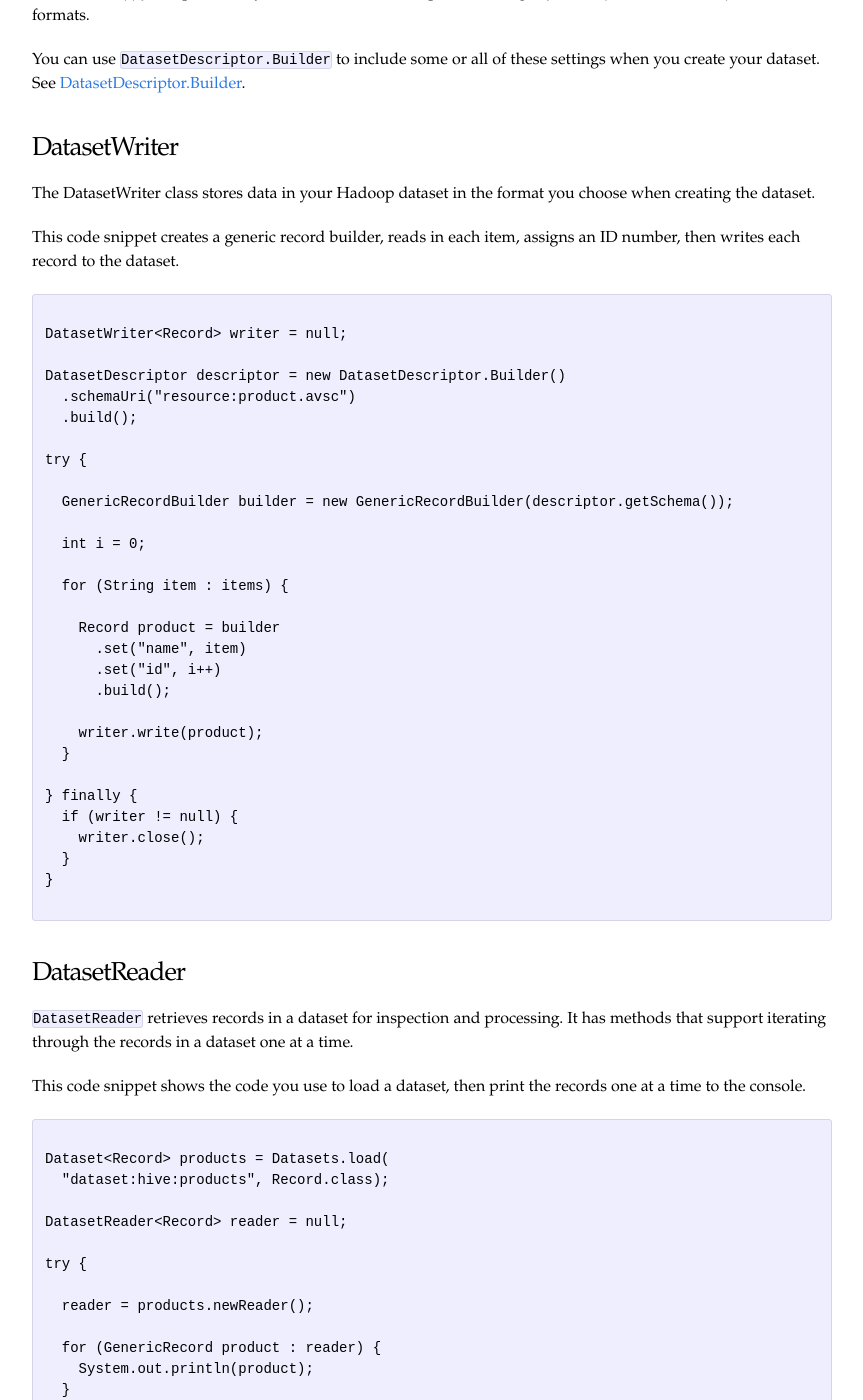
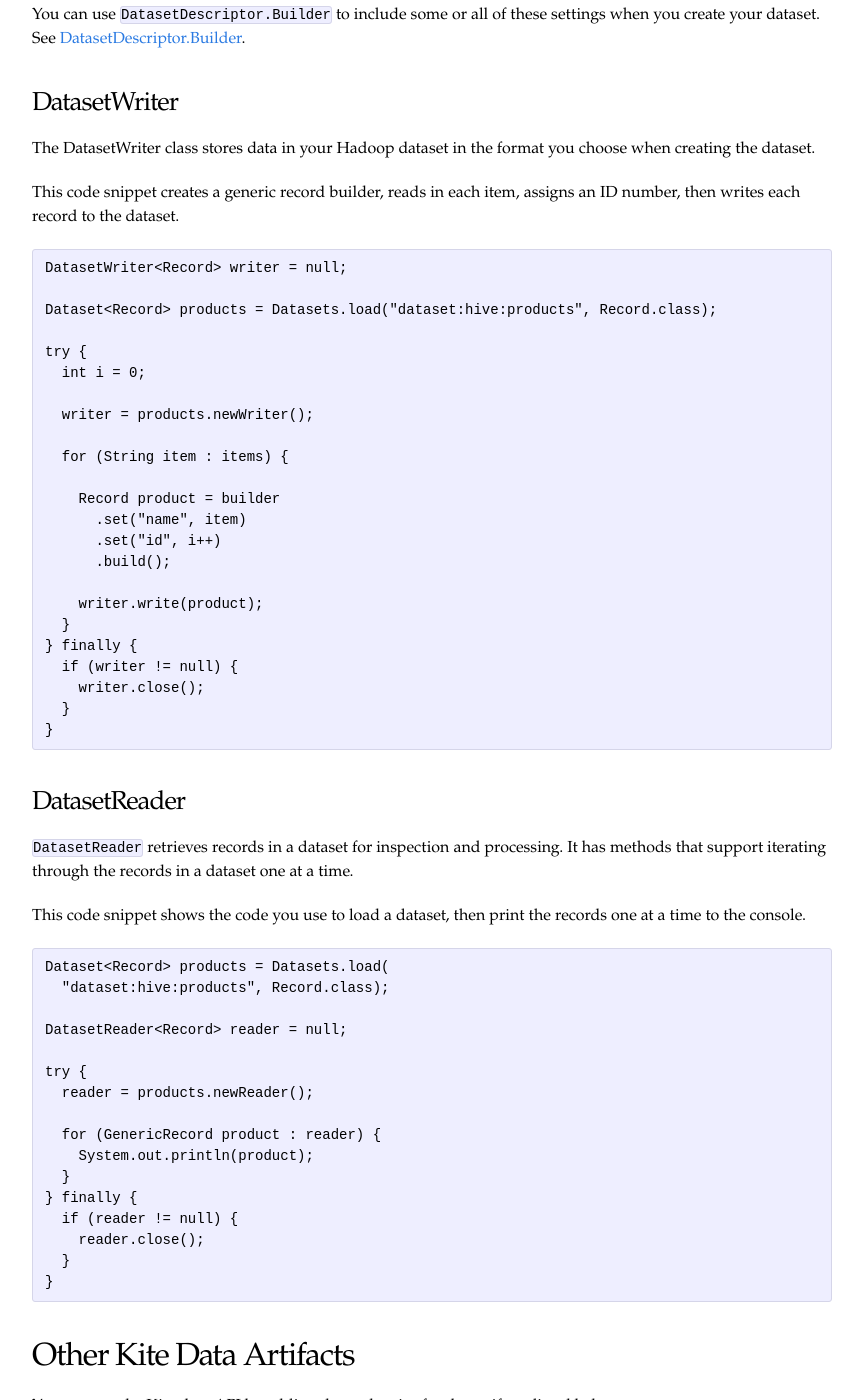
Before and after one commit to kite-sdk/kite-docs, a Jekyll site: the page built from DatasetAPI.md, in a window 1280 px wide and 1400 px high, scrolled down 4164 px. Shown: the whole window, without its empty margins (208-1071 px from the left). Built offline with Jekyll 4.4.1, drawn with Linux system fonts in a browser that asks for light colours; some of the changed text lies outside the part shown.

Commit message:
Edits based on feedback.

````diff
--- a/DatasetAPI.md
+++ b/DatasetAPI.md
@@ -41,7 +41,6 @@ Load an existing dataset for processing using the load method. The load method v
 
 ```Java
 Dataset<Record> products = Datasets.load("dataset:hive:products");
-
 ```
 
 Once you load the dataset, you can retrieve and view the dataset records using [`DatasetReader`](#datasetreader).
@@ -159,18 +158,14 @@ The DatasetWriter class stores data in your Hadoop dataset in the format you cho
 This code snippet creates a generic record builder, reads in each item, assigns an ID number, then writes each record to the dataset.
 
 ```Java
-
 DatasetWriter<Record> writer = null;
 
-DatasetDescriptor descriptor = new DatasetDescriptor.Builder()
-  .schemaUri("resource:product.avsc")
-  .build();
+Dataset<Record> products = Datasets.load("dataset:hive:products", Record.class);
 
 try {
+  int i = 0;
 
-  GenericRecordBuilder builder = new GenericRecordBuilder(descriptor.getSchema());
-
-  int i = 0;
+  writer = products.newWriter();
 
   for (String item : items) {
 
@@ -181,13 +176,11 @@ try {
 
     writer.write(product);
   }
-
 } finally {
   if (writer != null) {
     writer.close();
   }
 }
-
 ```
 
 ### DatasetReader
@@ -197,26 +190,22 @@ try {
 This code snippet shows the code you use to load a dataset, then print the records one at a time to the console.
 
 ```Java
-
 Dataset<Record> products = Datasets.load(
   "dataset:hive:products", Record.class);
 
 DatasetReader<Record> reader = null;
 
 try {
-
   reader = products.newReader();
 
   for (GenericRecord product : reader) {
     System.out.println(product);
   }
-
 } finally {
   if (reader != null) {
     reader.close();
   }
 }
-
 ```
 
 ## Other Kite Data Artifacts
````
Also changed, not shown: other parts of DatasetAPI.md (+1 -1 lines).
